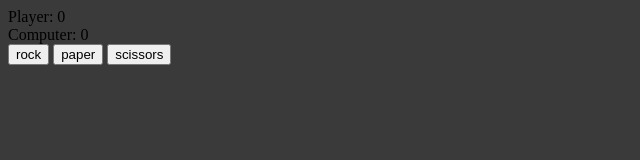
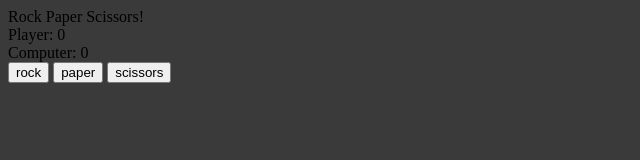
Before and after one commit to HenryNascimentoSilva/JavaScript, a plain HTML site: page index.html in a window 1280 px wide. Shown: the whole page, without its empty margins (0-640 px from the left). Drawn offline with Linux system fonts and the light colour scheme.

Commit message:
Corrigindo texto da div

```diff
--- a/index.html
+++ b/index.html
@@ -10,7 +10,7 @@
   <body>
     <div class="container">
       <div class="results-container">
-        <div class="results"></div>
+        <div class="results">Rock Paper Scissors!</div>
         <div class="player-points">
           Player: <span id="player-score">0</span>
         </div>
```
